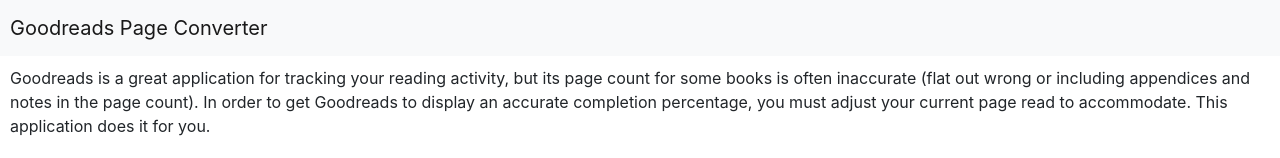
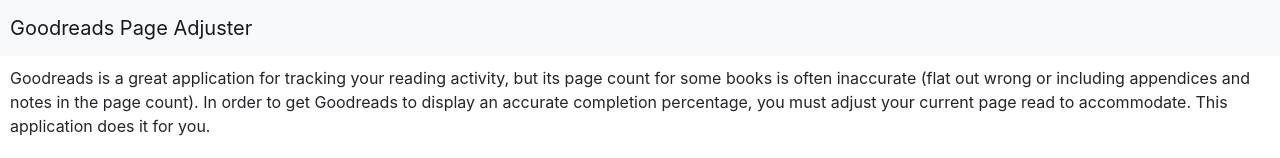
Before and after one commit to johnwargo/goodreads-page-adjuster, a React (Create React App) app: page / in a window 1280 px wide. Shown: the top 158 px of the page. Built offline with nearby package versions, Linux system fonts and the light colour scheme.

Commit message:
Changed converter to adjuster

```diff
--- a/public/index.html
+++ b/public/index.html
@@ -25,7 +25,7 @@
   <meta name="theme-color" content="#000000" />
   <meta name="description" content="Calculates an adjusted page number for Goodreads" />
   <link rel="apple-touch-icon" href="%PUBLIC_URL%/logo192.png" />
-  <title>Goodreads Page Converter</title>
+  <title>Goodreads Page Adjuster</title>
 </head>
 
 <body>
--- a/src/App.js
+++ b/src/App.js
@@ -94,7 +94,7 @@
         <Navbar bg="light">
           <Navbar.Brand>
             <div className="head-text">
-              Goodreads Page Converter
+              Goodreads Page Adjuster
             </div>
           </Navbar.Brand>
         </Navbar>
```
